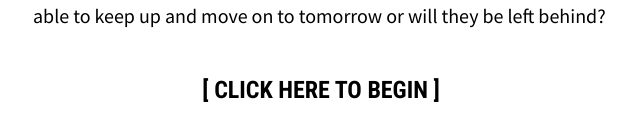
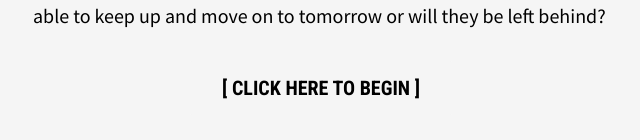
Before and after one commit to jasonmatthewluna/alongtheway, a plain HTML site: page index.html in a window 1280 px wide. Shown: the part 754-894 px from the top of the page, without its empty margins (319-959 px from the left). Drawn offline with Linux system fonts and the light colour scheme.

Commit message:
off-white background

```diff
--- a/styles.css
+++ b/styles.css
@@ -12,7 +12,7 @@ body {
     /* font-family: 'Lora', serif; */
     font-family: 'Source Sans Pro', sans-serif;
     font-size: xx-large;
-
+    background-color: #f5f5f5;
     /* font-family: 'Roboto', sans-serif; */
   }
 
@@ -26,7 +26,7 @@ p {
     line-height: 1.5;
 }
 .btn {
-     background-color: #ffffff; /* Green */
+     background-color: #f5f5f5; /* Green */
      /* border: 2px solid black; */
      border: none;
      color: rgb(0, 0, 0);
@@ -35,7 +35,7 @@ p {
      text-align: center;
      text-decoration: none;
      display: inline-block;
-     font-size: 24px;
+     font-size: 20px;
      border-radius: 2px;
      position: relative;
      outline: none;
```
